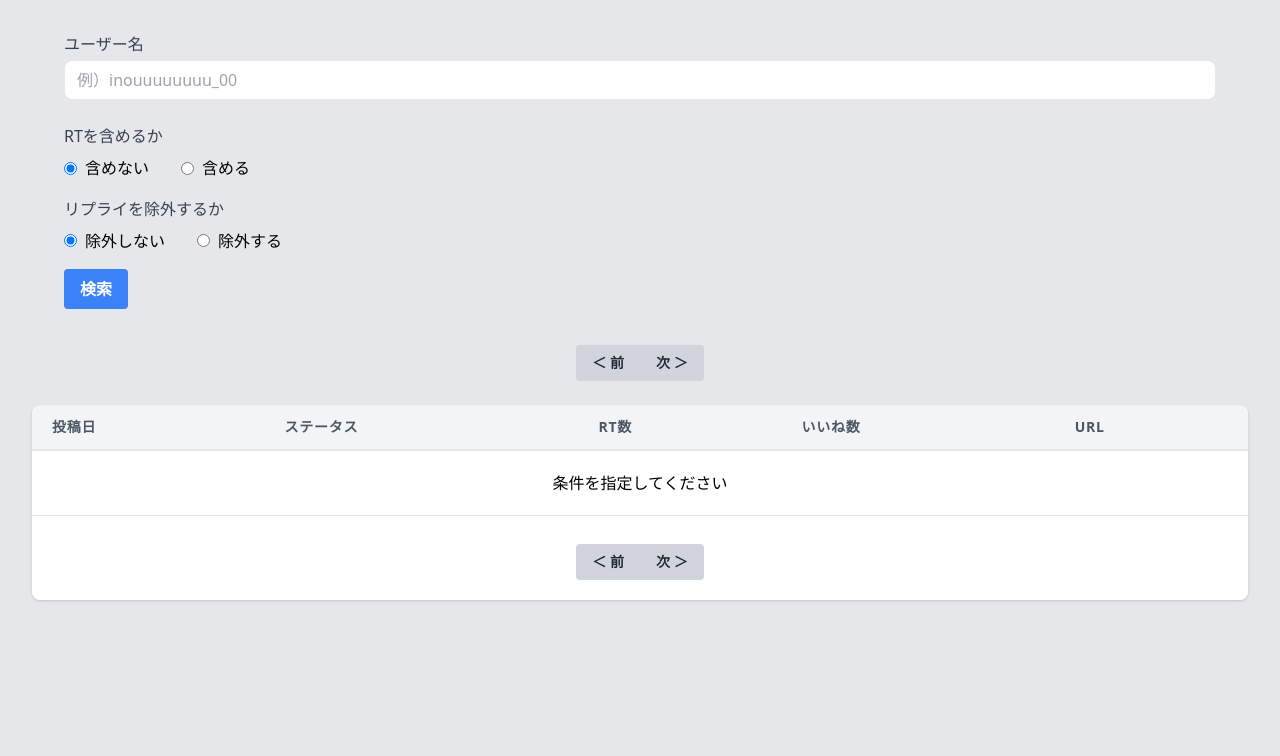
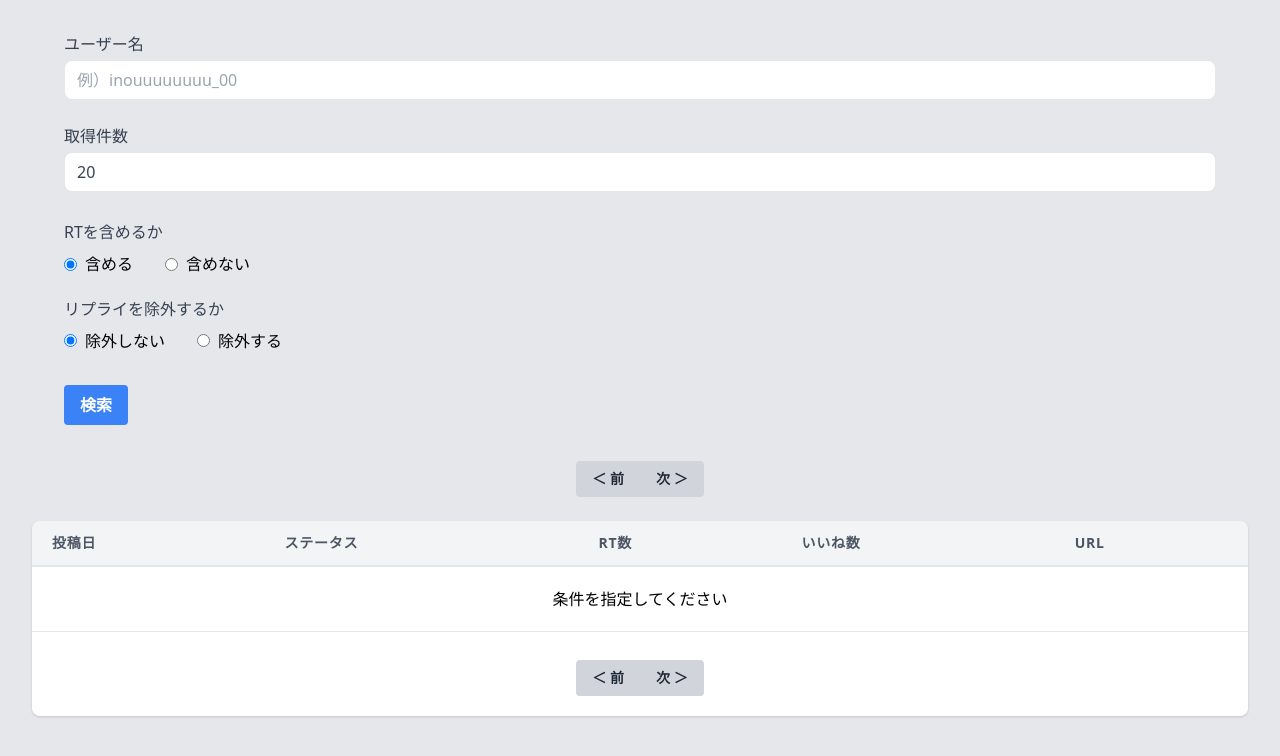
Before and after one commit to ruiinoue/tweet-crawler, a Vue app: page / in a window 1280 px wide. Shown: the top 756 px of the page. Built offline with nearby package versions, Linux system fonts and the light colour scheme.

Commit message:
[add]取得件数を条件に追加

```diff
--- /dev/null
+++ b/src/components/_atoms/form/FormNumber.vue
@@ -0,0 +1,52 @@
+<template>
+  <label class="block">
+    <span class="text-gray-700">{{ label }}</span>
+    <input
+      :value="modelValue"
+      type="number"
+      :name="name"
+      class="form-input"
+      :placeholder="placeholder"
+      :max="max"
+      :min="min"
+      @input="$emit('update:modelValue', Number($event.target.value))"
+    />
+  </label>
+</template>
+
+<script lang="ts">
+import { defineComponent } from "vue";
+
+export default defineComponent({
+  props: {
+    modelValue: {
+      type: Number,
+      required: true,
+    },
+    label: {
+      type: String,
+      required: false,
+      default: "",
+    },
+    name: {
+      type: String,
+      required: true,
+    },
+    placeholder: {
+      type: String,
+      required: false,
+      default: "",
+    },
+    max: {
+      type: Number,
+      required: true,
+    },
+    min: {
+      type: Number,
+      required: true,
+    },
+  },
+
+  emits: ["update:modelValue"],
+});
+</script>
--- a/src/components/_organisms/SearchUserTimeline.vue
+++ b/src/components/_organisms/SearchUserTimeline.vue
@@ -8,6 +8,16 @@
     />
 
     <div class="mt-4">
+      <FormNumber
+        v-model:modelValue.number="count"
+        :label="'取得件数'"
+        :name="'count'"
+        :max="200"
+        :min="1"
+      />
+    </div>
+
+    <div class="mt-5">
       <FormRadio
         v-model:modelValue="includeRts"
         :label="'RTを含めるか'"
@@ -16,7 +26,7 @@
       />
     </div>
 
-    <div class="mt-4">
+    <div class="mt-5">
       <FormRadio
         v-model:modelValue="excludeReplies"
         :label="'リプライを除外するか'"
@@ -25,7 +35,7 @@
       />
     </div>
 
-    <div class="mt-4">
+    <div class="mt-8">
       <button class="btn btn-blue" @click="searchUserTimeline">検索</button>
     </div>
   </div>
@@ -36,11 +46,13 @@ import { defineComponent, ref } from "vue";
 import { useUserTimeline } from "@/store/modules/userTimeline";
 
 import FormInput from "@/components/_atoms/form/FormInput.vue";
+import FormNumber from "@/components/_atoms/form/FormNumber.vue";
 import FormRadio from "@/components/_atoms/form/FormRadio.vue";
 
 export default defineComponent({
   components: {
     FormInput,
+    FormNumber,
     FormRadio,
   },
 
@@ -48,12 +60,13 @@ export default defineComponent({
     const userTimelineStore = useUserTimeline();
 
     const screenName = ref<string>("");
-    const includeRts = ref<"true" | "false">("false");
+    const count = ref<number>(20);
+    const includeRts = ref<"true" | "false">("true");
     const excludeReplies = ref<"true" | "false">("false");
 
     const includeRtsOptions: { label: string; value: "true" | "false" }[] = [
+      { label: "含める", value: "true" },
       { label: "含めない", value: "false" },
-      { label: "含める", value: "true" },
     ];
     const excludeRepliesOptions: { label: string; value: "true" | "false" }[] =
       [
@@ -63,6 +76,7 @@ export default defineComponent({
 
     const searchUserTimeline = async () => {
       userTimelineStore.mutations.setScreenName(screenName.value);
+      userTimelineStore.mutations.setCount(`${count.value}`);
       userTimelineStore.mutations.setIncludeRts(includeRts.value);
       userTimelineStore.mutations.setExcludeReplies(excludeReplies.value);
       try {
@@ -74,6 +88,7 @@ export default defineComponent({
 
     return {
       screenName,
+      count,
       includeRts,
       excludeReplies,
       includeRtsOptions,
```
